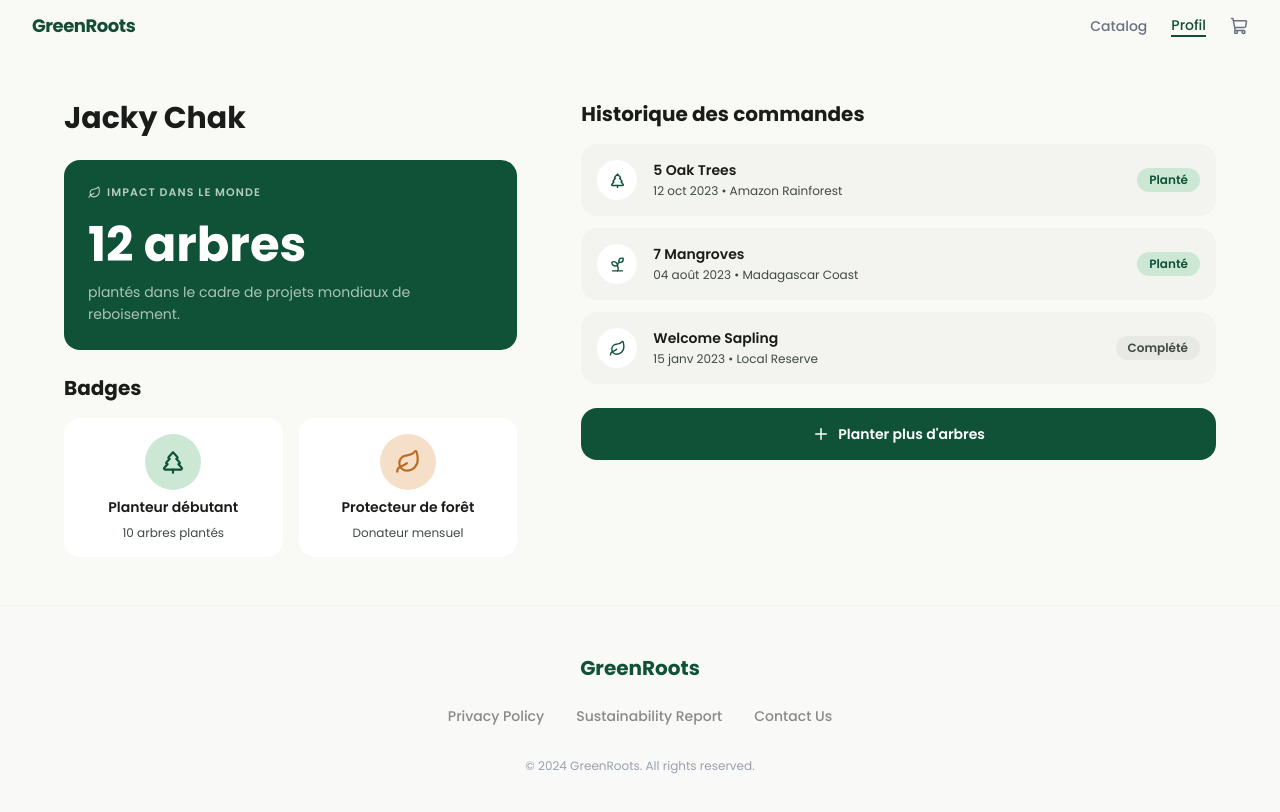
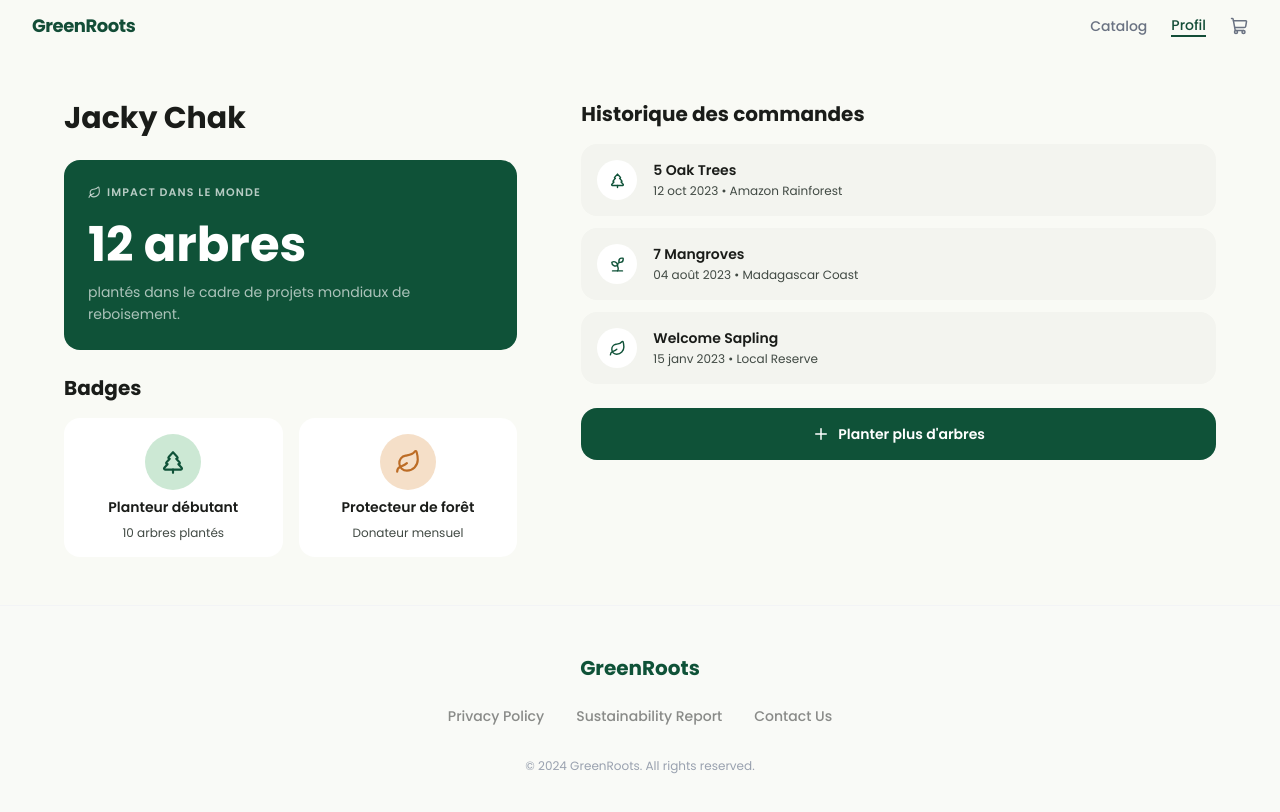
Before and after one commit to ITClmt/Green_Roots_CDA, a React (Vite) app in the folder web/: page /profil in a window 1280 px wide. Shown: the top 812 px of the page. Built offline with nearby package versions, Linux system fonts and the light colour scheme.

Commit message:
refactoring by composing and bringing iterface into compliance with the data dictionary

```diff
--- /dev/null
+++ b/web/src/components/profile/BadgeCard.tsx
@@ -0,0 +1,25 @@
+import { TreePine, Leaf } from 'lucide-react';
+import type { BadgeData } from '../../types/profile';
+
+interface BadgeCardProps {
+  badge: BadgeData;
+}
+
+export function BadgeCard({ badge }: BadgeCardProps) {
+  const isGreen = badge.variant === 'green';
+  const Icon = isGreen ? TreePine : Leaf;
+
+  return (
+    <div className="flex flex-col items-center gap-2 bg-white rounded-2xl p-4 text-center">
+      <div
+        className={`w-14 h-14 rounded-full flex items-center justify-center ${
+          isGreen ? 'bg-[#cce8d4]' : 'bg-[#f5dfc8]'
+        }`}
+      >
+        <Icon size={26} className={isGreen ? 'text-[#0f5238]' : 'text-[#bc6c25]'} />
+      </div>
+      <p className="text-sm font-semibold text-[#1a1c19] leading-snug">{badge.name}</p>
+      <p className="text-xs text-[#404943]">{badge.description}</p>
+    </div>
+  );
+}
--- /dev/null
+++ b/web/src/components/profile/OrderItem.tsx
@@ -0,0 +1,32 @@
+import { TreePine, Sprout, Leaf } from 'lucide-react';
+import type { OrderData } from '../../types/profile';
+
+interface OrderItemProps {
+  order: OrderData;
+}
+
+const ORDER_ICONS = {
+  pine: TreePine,
+  sprout: Sprout,
+  leaf: Leaf,
+} as const;
+
+export function OrderItem({ order }: OrderItemProps) {
+  const Icon = ORDER_ICONS[order.iconVariant];
+
+  return (
+    <div className="flex items-center gap-4 bg-[#f3f4ef] rounded-2xl px-4 py-4">
+      <div className="w-10 h-10 rounded-full bg-white flex items-center justify-center shrink-0">
+        <Icon size={17} className="text-[#0f5238]" />
+      </div>
+      <div className="flex-1 min-w-0">
+        <p className="text-sm font-semibold text-[#1a1c19] leading-snug">
+          {order.quantity > 1 ? `${order.quantity} ${order.name}` : order.name}
+        </p>
+        <p className="text-xs text-[#404943] mt-0.5">
+          {order.createdAt} • {order.location}
+        </p>
+      </div>
+    </div>
+  );
+}
--- a/web/src/pages/ProfilePage.tsx
+++ b/web/src/pages/ProfilePage.tsx
@@ -1,30 +1,17 @@
 import { Link } from 'react-router';
-import { Leaf, TreePine, Sprout, Plus } from 'lucide-react';
+import { Leaf, Plus } from 'lucide-react';
 import { Header } from '../components/layout/Header';
 import { Footer } from '../components/layout/Footer';
-
-// ── Types ────────────────────────────────────────────────────────────────────
-
-interface BadgeData {
-  id: string;
-  name: string;
-  description: string;
-  variant: 'green' | 'brown';
-}
-
-interface OrderData {
-  id: string;
-  treeName: string;
-  date: string;
-  location: string;
-  status: 'planted' | 'completed';
-  iconVariant: 'pine' | 'sprout' | 'leaf';
-}
+import { BadgeCard } from '../components/profile/BadgeCard';
+import { OrderItem } from '../components/profile/OrderItem';
+import type { UserProfile, BadgeData, OrderData } from '../types/profile';
 
 // ── Mock data ─────────────────────────────────────────────────────────────────
 
-const USER = {
-  name: 'Jacky Chak',
+const USER: UserProfile = {
+  id: 'user-1',
+  firstName: 'Jacky',
+  lastName: 'Chak',
   treesPlanted: 12,
 };
 
@@ -46,68 +33,29 @@ const BADGES: BadgeData[] = [
 const ORDERS: OrderData[] = [
   {
     id: 'order-1',
-    treeName: '5 Oak Trees',
-    date: '12 oct 2023',
+    name: 'Oak Trees',
+    quantity: 5,
+    createdAt: '12 oct 2023',
     location: 'Amazon Rainforest',
-    status: 'planted',
     iconVariant: 'pine',
   },
   {
     id: 'order-2',
-    treeName: '7 Mangroves',
-    date: '04 août 2023',
+    name: 'Mangroves',
+    quantity: 7,
+    createdAt: '04 août 2023',
     location: 'Madagascar Coast',
-    status: 'planted',
     iconVariant: 'sprout',
   },
   {
     id: 'order-3',
-    treeName: 'Welcome Sapling',
-    date: '15 janv 2023',
+    name: 'Welcome Sapling',
+    quantity: 1,
+    createdAt: '15 janv 2023',
     location: 'Local Reserve',
-    status: 'completed',
     iconVariant: 'leaf',
   },
 ];
-
-const ORDER_ICONS = {
-  pine: TreePine,
-  sprout: Sprout,
-  leaf: Leaf,
-} as const;
-
-// ── Sub-components ────────────────────────────────────────────────────────────
-
-function StatusBadge({ status }: { status: OrderData['status'] }) {
-  return status === 'planted' ? (
-    <span className="shrink-0 text-xs font-semibold px-3 py-1 rounded-full bg-[#cce8d4] text-[#0f5238]">
-      Planté
-    </span>
-  ) : (
-    <span className="shrink-0 text-xs font-semibold px-3 py-1 rounded-full bg-[#e8e9e4] text-[#404943]">
-      Complété
-    </span>
-  );
-}
-
-function BadgeCard({ badge }: { badge: BadgeData }) {
-  const isGreen = badge.variant === 'green';
-  const Icon = isGreen ? TreePine : Leaf;
-
-  return (
-    <div className="flex flex-col items-center gap-2 bg-white rounded-2xl p-4 text-center">
-      <div
-        className={`w-14 h-14 rounded-full flex items-center justify-center ${
-          isGreen ? 'bg-[#cce8d4]' : 'bg-[#f5dfc8]'
-        }`}
-      >
-        <Icon size={26} className={isGreen ? 'text-[#0f5238]' : 'text-[#bc6c25]'} />
-      </div>
-      <p className="text-sm font-semibold text-[#1a1c19] leading-snug">{badge.name}</p>
-      <p className="text-xs text-[#404943]">{badge.description}</p>
-    </div>
-  );
-}
 
 // ── Page ──────────────────────────────────────────────────────────────────────
 
@@ -123,7 +71,7 @@ export function ProfilePage() {
             {/* ── Left column : identity + impact + badges ── */}
             <div className="flex flex-col gap-6">
 
-              <h1 className="text-3xl font-bold text-[#1a1c19]">{USER.name}</h1>
+              <h1 className="text-3xl font-bold text-[#1a1c19]">{USER.firstName} {USER.lastName}</h1>
 
               {/* Impact card */}
               <div className="rounded-2xl bg-[#0f5238] text-white p-6">
@@ -161,28 +109,9 @@ export function ProfilePage() {
                   Historique des commandes
                 </h2>
                 <div className="flex flex-col gap-3">
-                  {ORDERS.map((order) => {
-                    const Icon = ORDER_ICONS[order.iconVariant];
-                    return (
-                      <div
-                        key={order.id}
-                        className="flex items-center gap-4 bg-[#f3f4ef] rounded-2xl px-4 py-4"
-                      >
-                        <div className="w-10 h-10 rounded-full bg-white flex items-center justify-center shrink-0">
-                          <Icon size={17} className="text-[#0f5238]" />
-                        </div>
-                        <div className="flex-1 min-w-0">
-                          <p className="text-sm font-semibold text-[#1a1c19] leading-snug">
-                            {order.treeName}
-                          </p>
-                          <p className="text-xs text-[#404943] mt-0.5">
-                            {order.date} • {order.location}
-                          </p>
-                        </div>
-                        <StatusBadge status={order.status} />
-                      </div>
-                    );
-                  })}
+                  {ORDERS.map((order) => (
+                    <OrderItem key={order.id} order={order} />
+                  ))}
                 </div>
               </section>
 
@@ -191,7 +120,7 @@ export function ProfilePage() {
                 className="flex items-center justify-center gap-2 w-full py-4 rounded-2xl bg-[#0f5238] hover:bg-[#2c694e] active:bg-[#003824] text-white text-sm font-semibold transition-colors"
               >
                 <Plus size={18} />
-                Planter plus d&apos;arbres
+                Planter plus d'arbres
               </Link>
 
             </div>
--- /dev/null
+++ b/web/src/types/profile.ts
@@ -0,0 +1,36 @@
+/**
+ * Données retournées par GET /api/users/:id
+ * `treesPlanted` est un agrégat calculé côté back (SUM order_item.quantity pour les commandes payées)
+ */
+export interface UserProfile {
+  id: string;
+  firstName: string; // User.first_name
+  lastName: string;  // User.last_name
+  treesPlanted: number;
+}
+
+/**
+ * Table Badge à créer en BDD (gamification — non encore définie dans le dictionnaire).
+ * `variant` est un indicateur UI ; la future table devra exposer un champ équivalent
+ * (ex: `color` ou `type`) pour que le front puisse choisir le style de la carte.
+ */
+export interface BadgeData {
+  id: string;
+  name: string;
+  description: string;
+  variant: 'green' | 'brown'; // UI only — à mapper depuis un futur champ BDD
+}
+
+/**
+ * Données retournées par GET /api/users/:id/orders
+ * Résultat d'une jointure Order → Order_item → Tree
+ * `iconVariant` est un choix purement UI, non persisté en BDD.
+ */
+export interface OrderData {
+  id: string;          // Order.id
+  name: string;        // Tree.name (via Order_item)
+  quantity: number;    // Order_item.quantity
+  createdAt: string;   // Order.created_at
+  location: string;    // Tree.location
+  iconVariant: 'pine' | 'sprout' | 'leaf'; // UI only
+}
```
